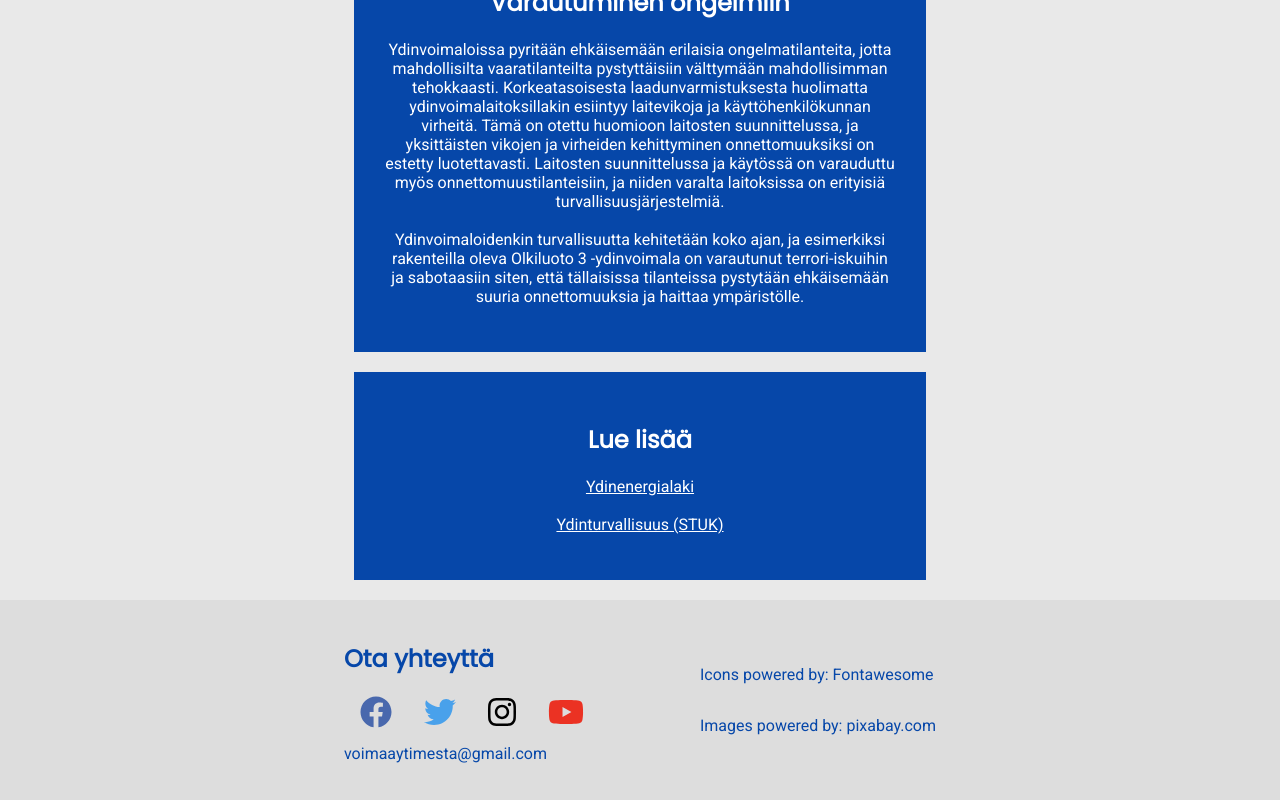
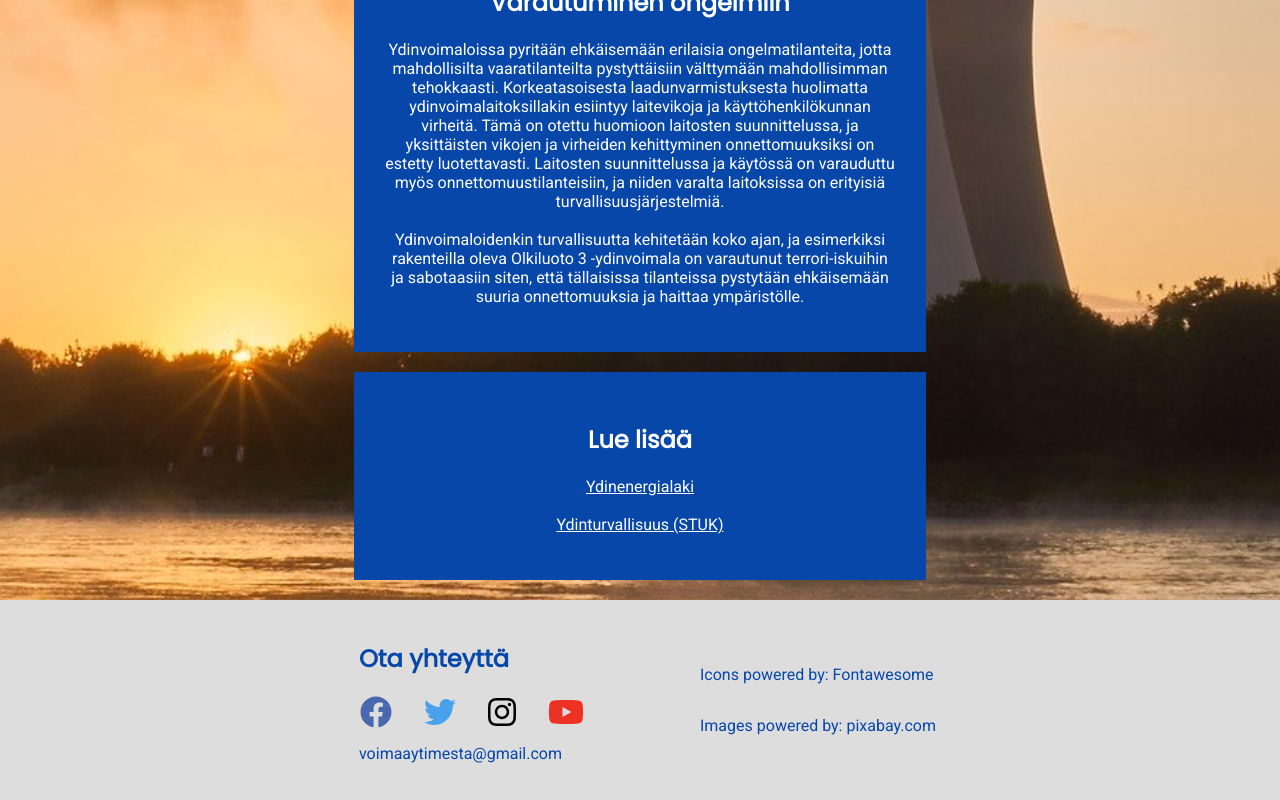
Before and after one commit to pyrysepp/vdmwebsovellus, a React (Create React App) app: page /turvallisuus in a window 1280 px wide. Shown: the part 1338-2138 px from the top of the page. Built offline with nearby package versions, Linux system fonts and the light colour scheme.

Commit message:
pikkumuutoksia sivujen ulkonäköön, mm. taustakuvat lisätty tekstiosioihin

```diff
--- a/src/components/About.css
+++ b/src/components/About.css
@@ -3,7 +3,7 @@
     flex-direction: column;
     height: 100%;
    align-items: center;
-   background-image: linear-gradient(to bottom right,#e9e9e9, fuchsia);
+   background: linear-gradient(to bottom right,#e9e9e9, whitesmoke);
 }
 
 .about-container {
@@ -20,7 +20,7 @@
     margin: 50px;
     padding: 30px;
     color: white;
-    width: 20%;
+    width: 50%;
     background-color: #0647A9;
     text-align: center;
 }
@@ -43,6 +43,6 @@
         width: 70%
     }
     .team-container {
-        width: 40%;
+        width: 70%;
     }
 }
--- a/src/components/About.js
+++ b/src/components/About.js
@@ -20,7 +20,7 @@ export const About = () => {
         <div className="about-container">
             <h2>Taustaa</h2>
             <p>
-            Olemme  informaatioverkostojen opiskelijoita Aalto-yliopistossa, ja olemme toteuttaneet kampanjan ydinvoiman puolesta sekä nettisivut kampanjalle Viestintä ja digitaalinen media sekä Verkkojulkaisemisen perusteet -kursseja varten.
+            Olemme informaatioverkostojen opiskelijoita Aalto-yliopistosa ja kampanjamme "Hiilineutraalia voimaa ytimestä" on toteutettu kurssille Viestintä ja digitaalinen media. Lisäksi olemme tuottaneet verkkosivut kampanjalle Verkkojulkaisemisen perusteet -kurssia varten.
             </p>
         </div>
         <div className="team-container">
--- a/src/components/Faq.css
+++ b/src/components/Faq.css
@@ -3,6 +3,7 @@
     background-color: white;
     width: 100%;
     padding-bottom: 60px;
+    background: linear-gradient(to bottom right,#e9e9e9, whitesmoke);
 }
 
 .faq-container {
--- a/src/components/Footer.css
+++ b/src/components/Footer.css
@@ -17,8 +17,12 @@ footer {
 .contact {
     display: flex;
     flex-flow: column wrap;
+}
 
+.padding {
+  padding-left: 15px;
 }
+
 .sources {
     margin-left: 100px;
     display: flex;
--- a/src/components/Footer.js
+++ b/src/components/Footer.js
@@ -41,9 +41,9 @@ const Footer = () => {
 
         <footer>
             <div className="contact">
-            <h2>Ota yhteyttä</h2>
+            <h2 className="padding">Ota yhteyttä</h2>
             <Socials />
-            <p>
+            <p className="padding">
                 voimaaytimesta@gmail.com
             </p>
             </div>
--- a/src/components/Yleinen.css
+++ b/src/components/Yleinen.css
@@ -6,6 +6,9 @@
     width: 100%;
     height: 100%;
     padding-bottom: 20px;
+    background-image: url('./images/nuclear-power-plant-4535760_1920.jpg');
+    background-size: cover;
+     background-position: center center;
 }
 
 .content-container {
--- a/src/components/commentsection/CommentSection.css
+++ b/src/components/commentsection/CommentSection.css
@@ -61,6 +61,7 @@ form {
     justify-content: center;
     align-items: center;
     background-color: white;
+    background: linear-gradient(to top right,#e9e9e9, whitesmoke);
     padding-bottom: 20px;
 }
 .inputfield {
```
